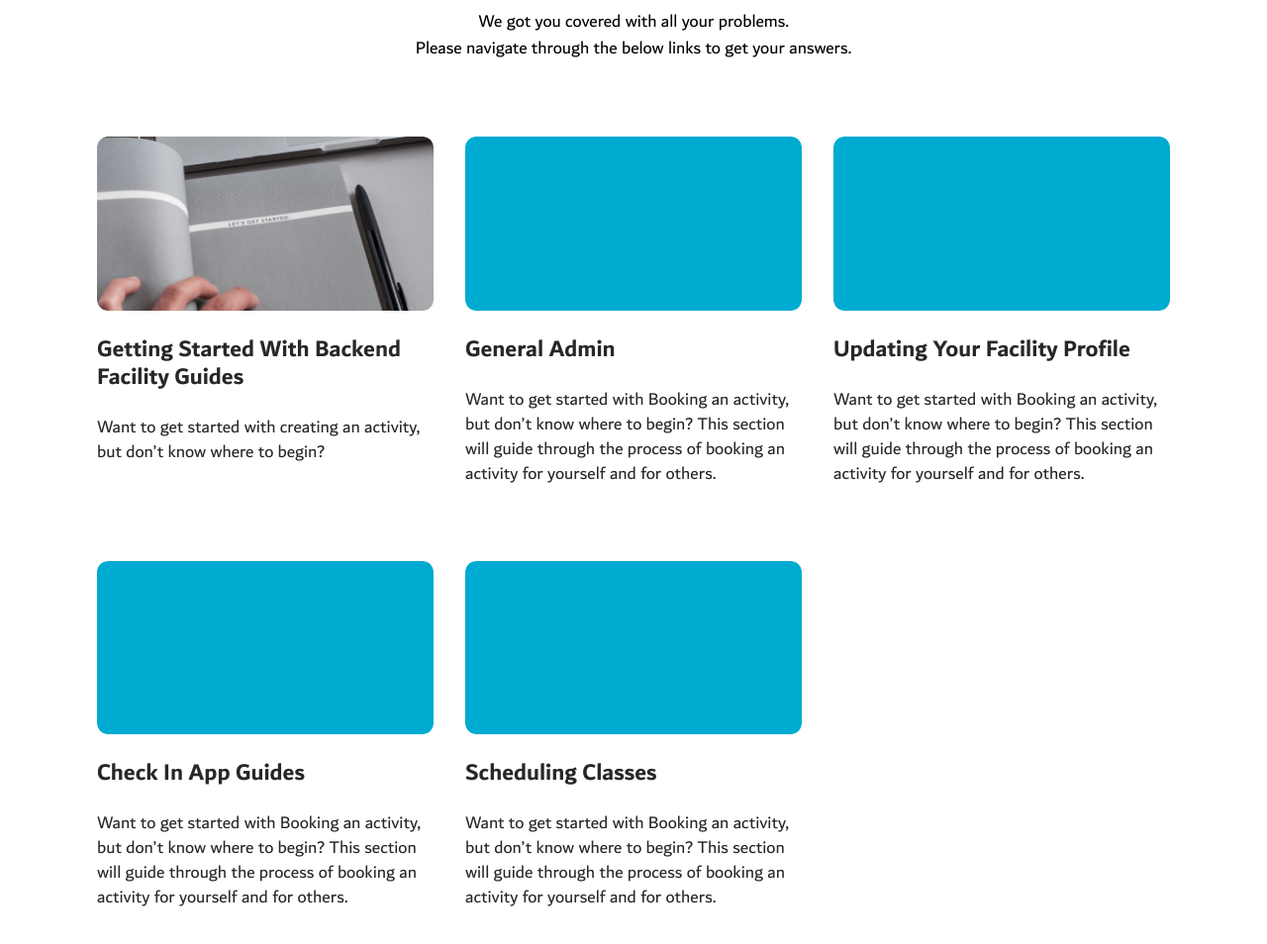
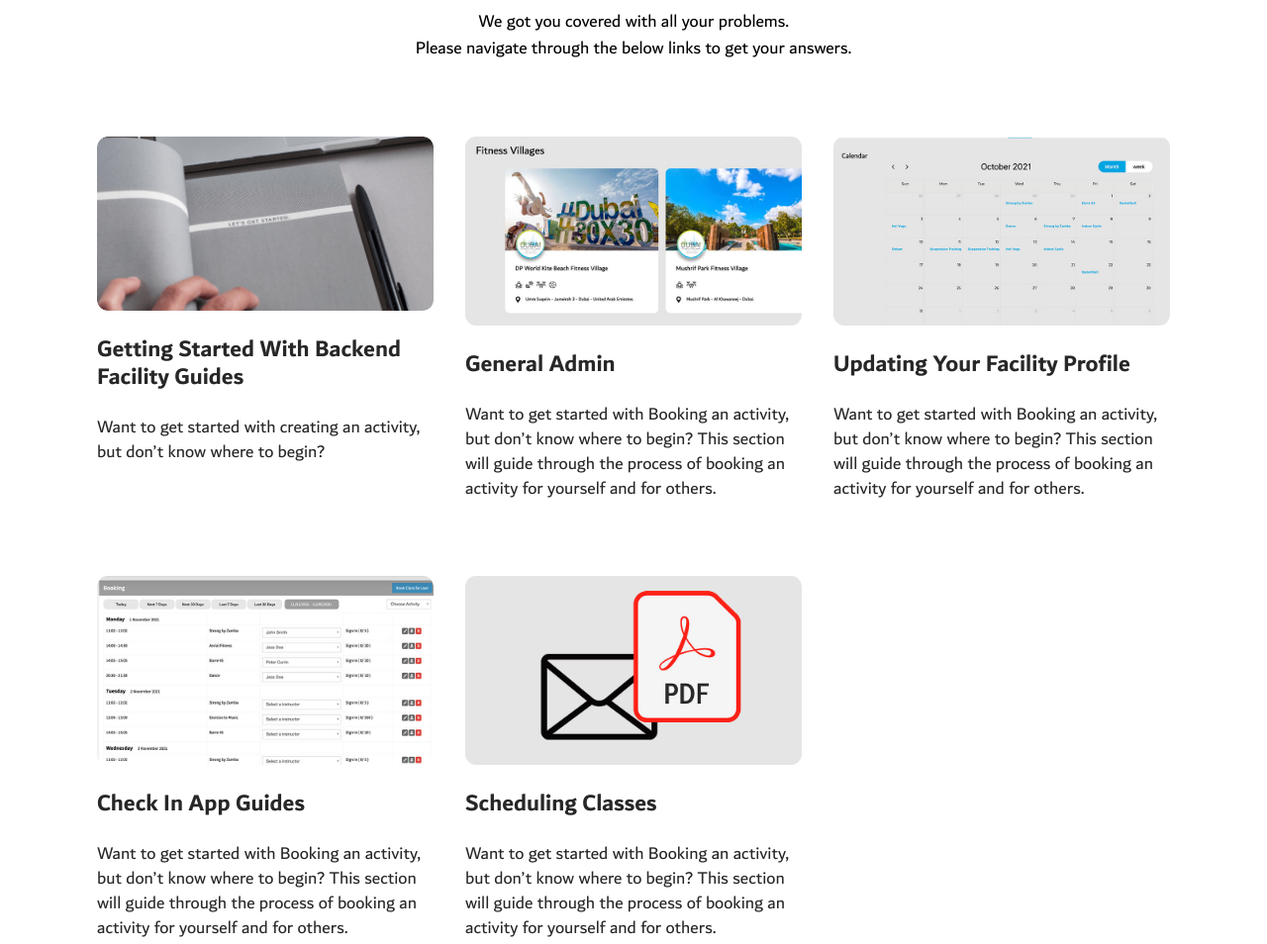
Before and after one commit to Malik-Saif/DFC-User-Manual-BMS, a plain HTML site: page facility-admin.html in a window 1280 px wide. Shown: the part 680-1634 px from the top of the page at 99% size. Drawn offline with Linux system fonts and the light colour scheme.

Commit message:
add images

```diff
--- a/facility-admin.html
+++ b/facility-admin.html
@@ -96,7 +96,7 @@
                         <div class="card-box">
                             <a href="./post-detail.html" class="card">
                                 <div class="card-header">
-                                    <img src="./images/card-img-01.png" class="card-img" alt="">
+                                    <img src="./images/facility-admin/card-img-01.png" class="card-img" alt="">
                                 </div>
                                 <div class="card-body">
                                     <p class="card-title">Getting Started with Backend Facility Guides</p>
@@ -105,7 +105,7 @@
                             </a>
                             <a href="./post-detail.html#section1" class="card">
                                 <div class="card-header">
-                                    <img src="./images/card-img-02.png" class="card-img" alt="">
+                                    <img src="./images/facility-admin/card-img-02.jpg" class="card-img" alt="">
                                 </div>
                                 <div class="card-body">
                                     <p class="card-title">General Admin</p>
@@ -114,7 +114,7 @@
                             </a>
                             <a href="./post-detail.html#section3" class="card">
                                 <div class="card-header">
-                                    <img src="./images/card-img-02.png" class="card-img" alt="">
+                                    <img src="./images/facility-admin/card-img-03.jpg" class="card-img" alt="">
                                 </div>
                                 <div class="card-body">
                                     <p class="card-title">Updating Your Facility Profile</p>
@@ -123,7 +123,7 @@
                             </a>
                             <a href="./post-detail.html" class="card">
                                 <div class="card-header">
-                                    <img src="./images/card-img-02.png" class="card-img" alt="">
+                                    <img src="./images/facility-admin/card-img-04.jpg" class="card-img" alt="">
                                 </div>
                                 <div class="card-body">
                                     <p class="card-title">Check In App Guides</p>
@@ -132,7 +132,7 @@
                             </a>
                             <a href="./post-detail.html#section6" class="card">
                                 <div class="card-header">
-                                    <img src="./images/card-img-02.png" class="card-img" alt="">
+                                    <img src="./images/facility-admin/card-img-05.jpg" class="card-img" alt="">
                                 </div>
                                 <div class="card-body">
                                     <p class="card-title">Scheduling Classes</p>
```
Also changed, not shown: images/facility-admin/card-img-01.png (renamed from images/card-img-01.png), images/facility-admin/card-img-02.jpg (added), images/facility-admin/card-img-03.jpg (added), images/facility-admin/card-img-04.jpg (added), images/facility-admin/card-img-05.jpg (added).
